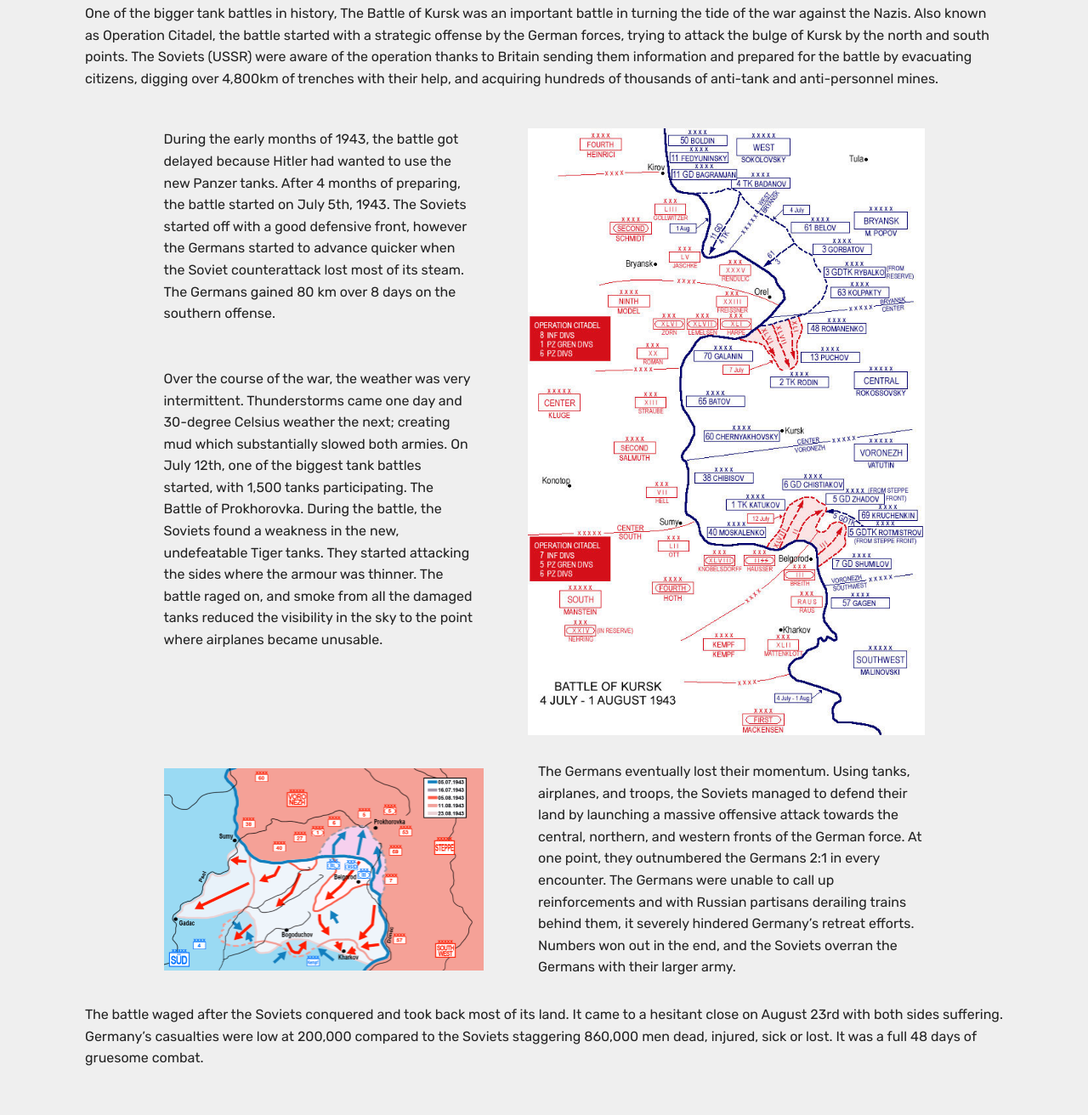
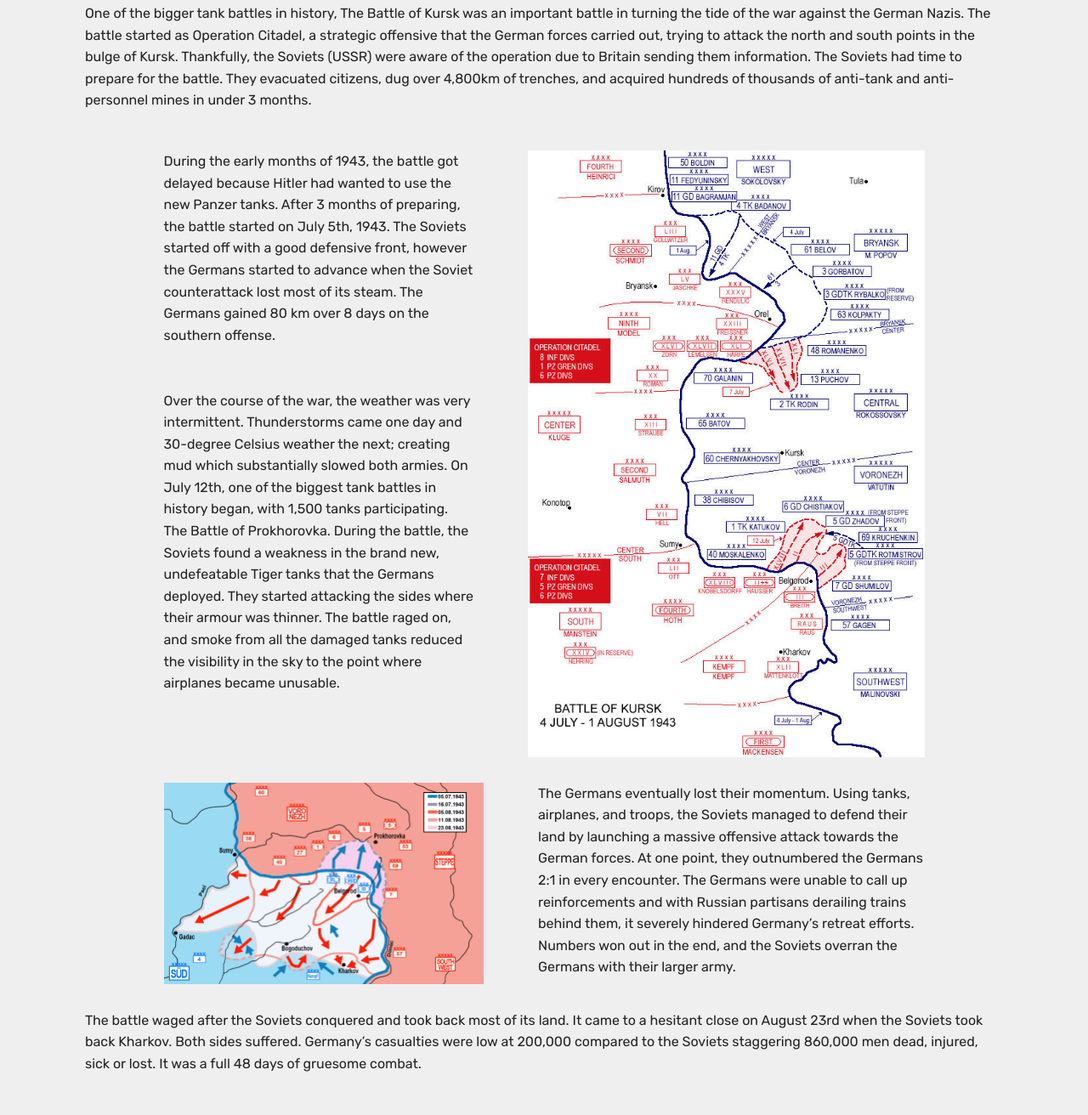
Before and after one commit to bluejunimo/kursk, a plain HTML site: page index.html in a window 1280 px wide. Shown: the part 1248-2560 px from the top of the page at 85% size. Drawn offline with Linux system fonts and the light colour scheme; files whose address does not match are found by name.

Commit message:
grammar editing

```diff
--- a/index.html
+++ b/index.html
@@ -81,7 +81,7 @@
 
     <div class="container">
         <div class="media-container-row">
-            <div class="mbr-text col-12 mbr-fonts-style display-7 col-md-12"><p>One of the bigger tank battles in history, The Battle of Kursk was an important battle in turning the tide of the war against the Nazis. Also known as Operation Citadel, the battle started with a strategic offense by the German forces, trying to attack the bulge of Kursk by the north and south points. The Soviets (USSR) were aware of the operation thanks to Britain sending them information and prepared for the battle by evacuating citizens, digging over 4,800km of trenches with their help, and acquiring hundreds of thousands of anti-tank and anti-personnel mines.</p></div>
+            <div class="mbr-text col-12 mbr-fonts-style display-7 col-md-12"><p>One of the bigger tank battles in history, The Battle of Kursk was an important battle in turning the tide of the war against the German Nazis. The battle started as Operation Citadel, a strategic offensive that the German forces carried out, trying to attack the north and south points in the bulge of Kursk. Thankfully, the Soviets (USSR) were aware of the operation due to Britain sending them information. The Soviets had time to prepare for the battle. They evacuated citizens, dug over 4,800km of trenches, and acquired hundreds of thousands of anti-tank and anti-personnel mines in under 3 months.</p></div>
         </div>
     </div>
 </section>
@@ -96,7 +96,7 @@
                 <div class="media-container-row">
                     <div class="media-content">
                         <div class="mbr-section-text">
-                            <p class="mbr-text align-right mb-0 mbr-fonts-style display-7">During the early months of 1943, the battle got delayed because Hitler had wanted to use the new Panzer tanks. After 4 months of preparing, the battle started on July 5th, 1943. The Soviets started off with a good defensive front, however the Germans started to advance quicker when the Soviet counterattack lost most of its steam. The Germans gained 80 km over 8 days on the southern offense.<br><br><br>Over the course of the war, the weather was very intermittent. Thunderstorms came one day and 30-degree Celsius weather the next; creating mud which substantially slowed both armies. On July 12th, one of the biggest tank battles started, with 1,500 tanks participating. The Battle of Prokhorovka. During the battle, the Soviets found a weakness in the new, undefeatable Tiger tanks. They started attacking the sides where the armour was thinner. The battle raged on, and smoke from all the damaged tanks reduced the visibility in the sky to the point where airplanes became unusable.&nbsp;<br></p>
+                            <p class="mbr-text align-right mb-0 mbr-fonts-style display-7">During the early months of 1943, the battle got delayed because Hitler had wanted to use the new Panzer tanks. After 3 months of preparing, the battle started on July 5th, 1943. The Soviets started off with a good defensive front, however the Germans started to advance when the Soviet counterattack lost most of its steam. The Germans gained 80 km over 8 days on the southern offense.<br><br><br>Over the course of the war, the weather was very intermittent. Thunderstorms came one day and 30-degree Celsius weather the next; creating mud which substantially slowed both armies. On July 12th, one of the biggest tank battles in history began, with 1,500 tanks participating. The Battle of Prokhorovka. During the battle, the Soviets found a weakness in the brand new, undefeatable Tiger tanks that the Germans deployed. They started attacking the sides where their armour was thinner. The battle raged on, and smoke from all the damaged tanks reduced the visibility in the sky to the point where airplanes became unusable.&nbsp;<br></p>
                         </div>
                     </div>
                     <div class="mbr-figure" style="width: 135%;">
@@ -118,7 +118,7 @@
                 <div class="media-container-row">
                     <div class="media-content">
                         <div class="mbr-section-text">
-                            <p class="mbr-text align-right mb-0 mbr-fonts-style display-7">The Germans eventually lost their momentum. Using tanks, airplanes, and troops, the Soviets managed to defend their land by launching a massive offensive attack towards the central, northern, and western fronts of the German force. At one point, they outnumbered the Germans 2:1 in every encounter. The Germans were unable to call up reinforcements and with Russian partisans derailing trains behind them, it severely hindered Germany’s retreat efforts. Numbers won out in the end, and the Soviets overran the Germans with their larger army.<br></p>
+                            <p class="mbr-text align-right mb-0 mbr-fonts-style display-7">The Germans eventually lost their momentum. Using tanks, airplanes, and troops, the Soviets managed to defend their land by launching a massive offensive attack towards the German forces. At one point, they outnumbered the Germans 2:1 in every encounter. The Germans were unable to call up reinforcements and with Russian partisans derailing trains behind them, it severely hindered Germany’s retreat efforts. Numbers won out in the end, and the Soviets overran the Germans with their larger army.<br></p>
                         </div>
                     </div>
                     <div class="mbr-figure" style="width: 90%;">
@@ -136,7 +136,7 @@
 
     <div class="container">
         <div class="media-container-row">
-            <div class="mbr-text col-12 mbr-fonts-style display-7 col-md-12"><p>The battle waged after the Soviets conquered and took back most of its land. It came to a hesitant close on August 23rd with both sides suffering. Germany’s casualties were low at 200,000 compared to the Soviets staggering 860,000 men dead, injured, sick or lost. It was a full 48 days of gruesome combat.</p></div>
+            <div class="mbr-text col-12 mbr-fonts-style display-7 col-md-12"><p>The battle waged after the Soviets conquered and took back most of its land. It came to a hesitant close on August 23rd when the Soviets took back Kharkov. Both sides suffered. Germany’s casualties were low at 200,000 compared to the Soviets staggering 860,000 men dead, injured, sick or lost. It was a full 48 days of gruesome combat.</p></div>
         </div>
     </div>
 </section>
```
